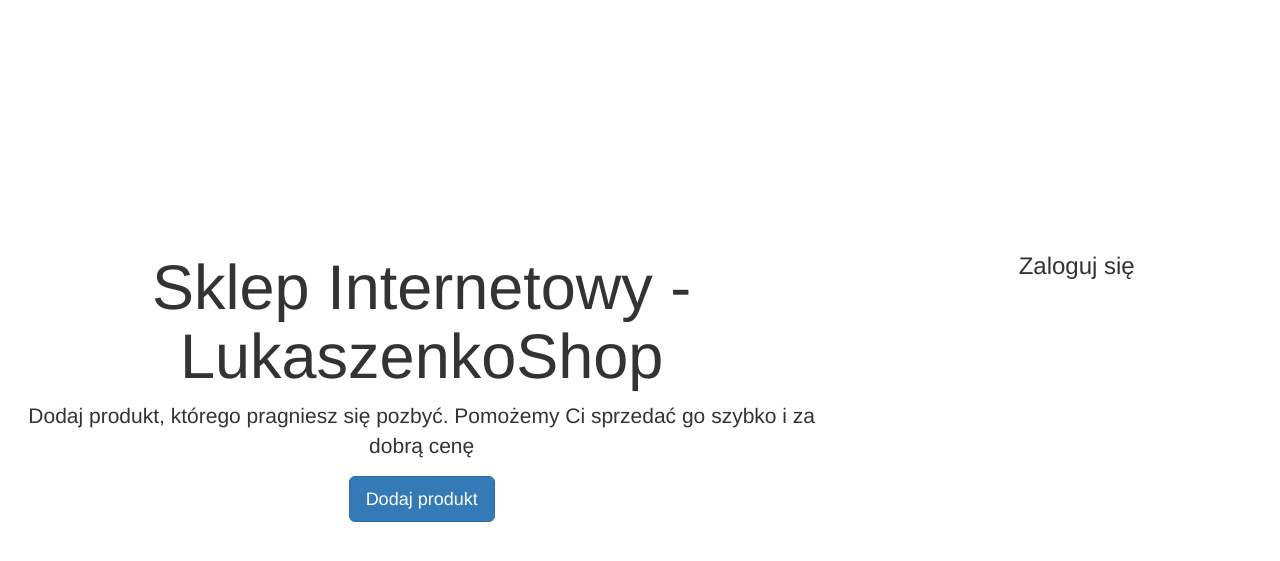
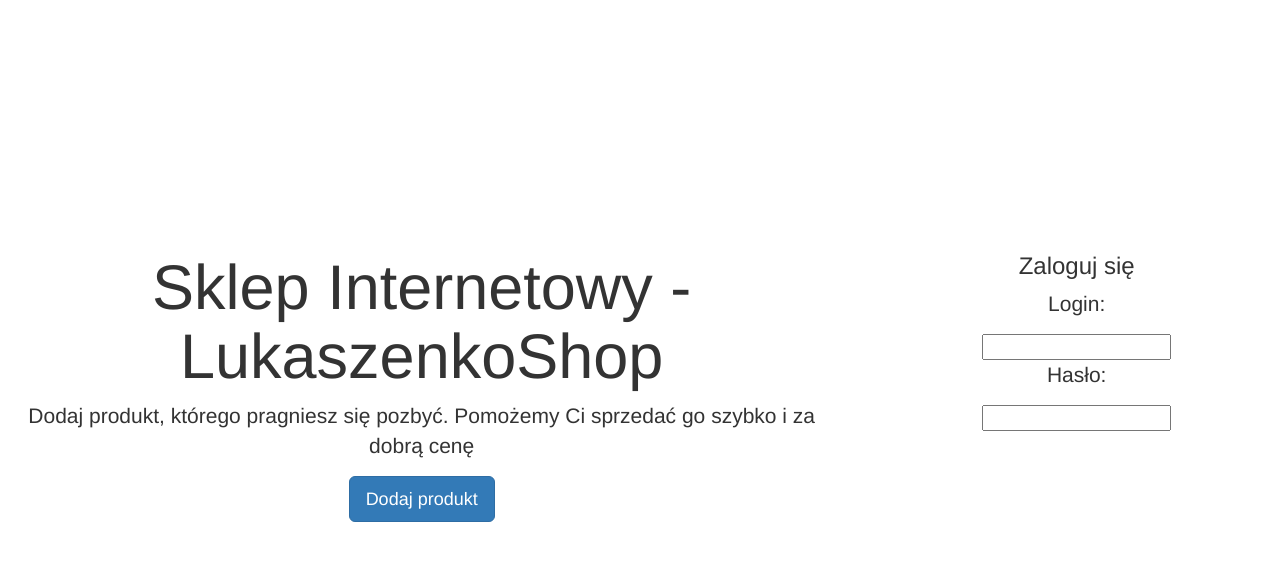
Before and after one commit to lukaszw1939/sklep-internetowy, a PHP site: page / in a window 1280 px wide. Shown: the top 561 px of the page. Run offline with PHP 8.4, Linux system fonts and the light colour scheme.

Commit message:
Formularz logowania - początek

```diff
--- a/index.php
+++ b/index.php
@@ -15,7 +15,15 @@
 			<div class="col-xs-6 col-md-4">
 
 			<div class="jumbotron">
-                                <h3>Zaloguj się</h3>
+				<h3>Zaloguj się</h3>
+
+				<form method="post">
+					<p>Login:</p>
+					<input type="text" name="login" />
+					<p>Hasło:</p>
+					<input type="password" name="password" />
+
+				</form>
                         </div>
 
 
```
